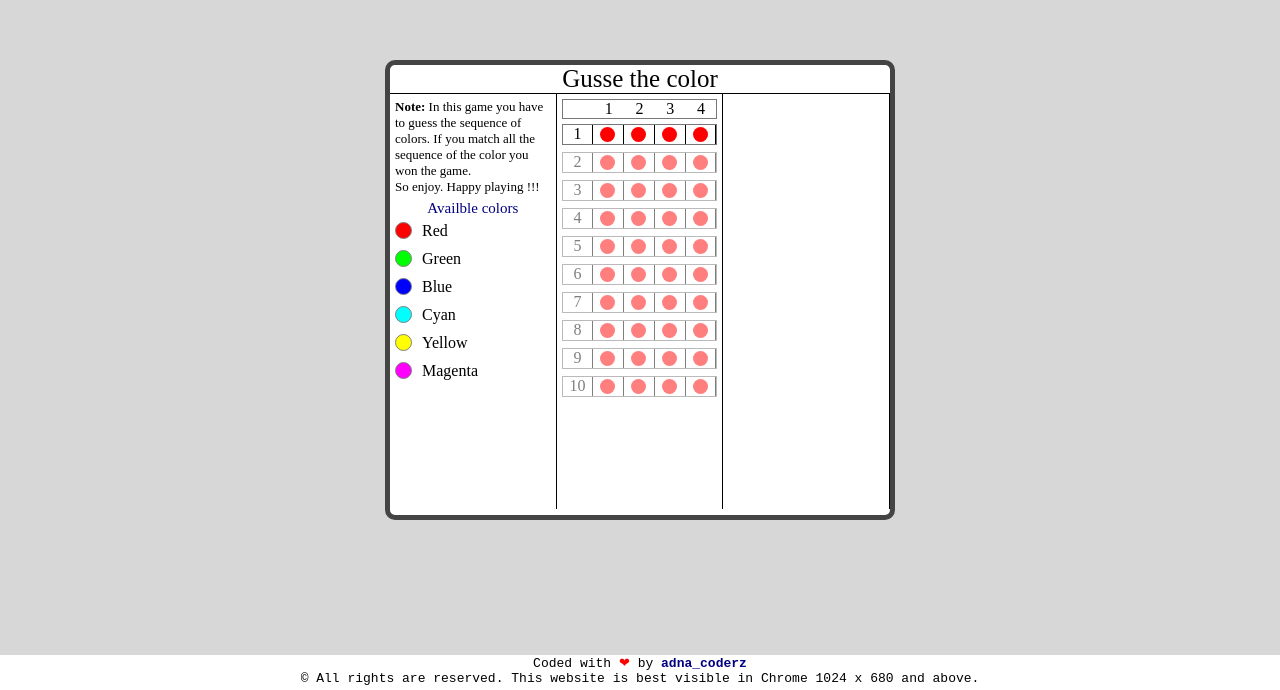
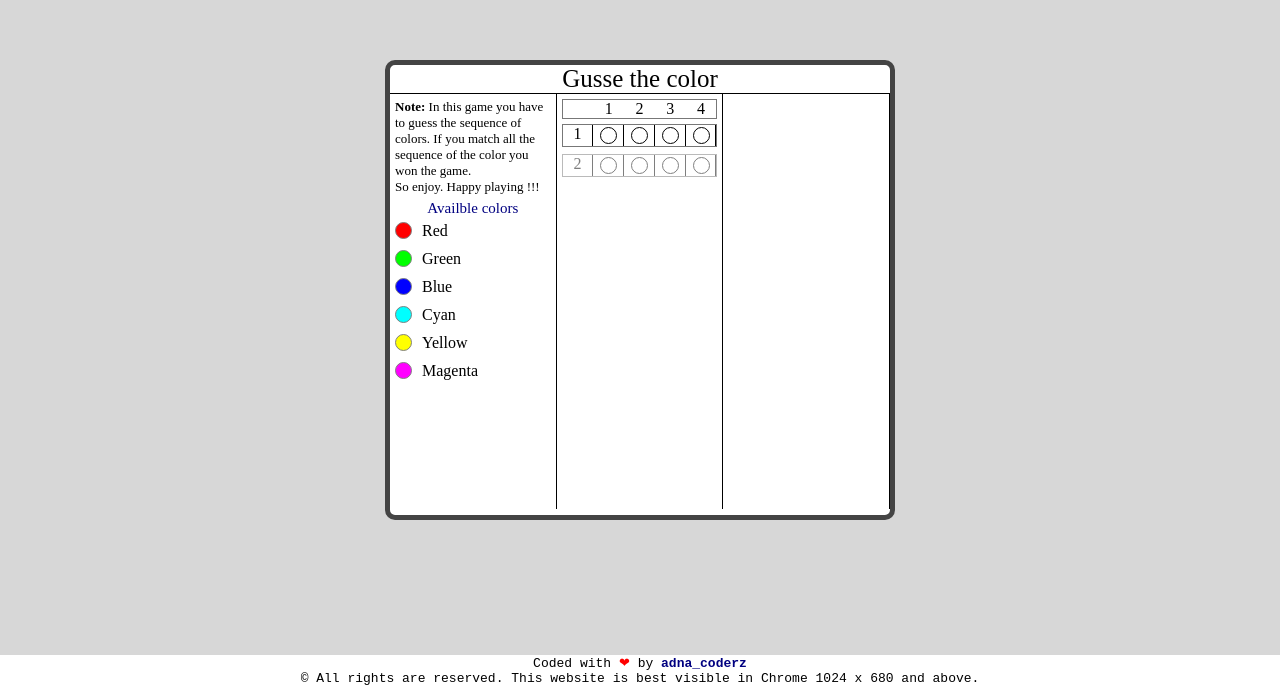
Before and after one commit to mujib2953/Agular_2_Practice, an Angular app in the folder guess-the-color/: page / in a window 1280 px wide. Shown: the part 110-800 px from the top of the page. Built offline with nearby package versions, Linux system fonts and the light colour scheme.

Commit message:
Added game object

```diff
--- a/guess-the-color/src/app/game-area/game-area.component.css
+++ b/guess-the-color/src/app/game-area/game-area.component.css
@@ -42,11 +42,12 @@
     border-right: 1px solid;
 }
 .circleDiv {
-    background: red;
+    /* background: red; */
     height: 15px;
     width: 15px;
     margin: 2px 0px 2px 7px;
     border-radius: 50%;
+    border: 1px solid;
 }
 .disable {
     opacity: 0.5;
--- a/guess-the-color/src/app/game-area/game-area.component.html
+++ b/guess-the-color/src/app/game-area/game-area.component.html
@@ -23,10 +23,12 @@
 			<div class="inline mDiv">4</div>
 		</div>
 
-		<div [ngClass]="{'row': true, 'disable': data != nActiveRound }" *ngFor="let data of aRound">
-			<div class="inline mDivS">{{ data }}</div>
+		<div [ngClass]="{'row': true, 'disable': data.nRoundNum != nActiveRound }" *ngFor="let data of aRound">
+
+			<div class="inline mDivS">{{ data.nRoundNum }}</div>
+
 			<div class="inline mDivS">
-				<div class="circleDiv"></div>
+				<div class="circleDiv {{ data.userSeq[ 0 ] }}"></div>
 			</div>
 			<div class="inline mDivS">
 				<div class="circleDiv"></div>
--- a/guess-the-color/src/app/game-area/game-area.component.ts
+++ b/guess-the-color/src/app/game-area/game-area.component.ts
@@ -15,8 +15,10 @@ export class GameAreaComponent implements OnInit {
 	constructor(
 		myService: MyCustomService
 	) {
-		this.aRound = myService.sharedData.aRoundCount;
+		this.aRound = myService.sharedData.aRoundData;
 		this.nActiveRound = myService.sharedData.nActiveRound;
+
+		myService.generateRoundColor();
 	}
 
 	ngOnInit() {
--- a/guess-the-color/src/app/my-custom.service.ts
+++ b/guess-the-color/src/app/my-custom.service.ts
@@ -7,16 +7,49 @@ export class MyCustomService {
 		textData: {
 			gameTitle: 'Gusse the color',
 		},
-		aRoundCount: Array( 10 ).fill(10).map( (x,i) => ( i + 1 ) ),
 		nActiveRound: 1,
+		allAvailableColor: [ 'Red', 'Green', 'Blue', 'Cyan', 'Yellow', 'Magenta' ],
+		aRoundData: [
+			{
+				nRoundNum: 1,
+				aGenSeq: [],
+				userSeq: [],
+				isPassed: false
+			},
+			{
+				nRoundNum: 2,
+				aGenSeq: [],
+				userSeq: [],
+				isPassed: false
+			}
+		]
 	};
 
-	constructor() { }
+	constructor() {
+		console.log( this );
+	}
 
-	log( sMsg: string ) {
+	log( sMsg: string ): void {
 
 		console.log( '%c ' + sMsg + ' ', 'background: black; color: white;' );
 
 	}
 
+	generateRoundColor(): void {
+		let nLen: number = this.sharedData.allAvailableColor.length;
+
+		for( let i in Array( 4 ).fill( 1 ) ) {
+
+			this.sharedData.aRoundData[ this.sharedData.nActiveRound - 1 ].aGenSeq[ i ] = this.sharedData.allAvailableColor[ this.getRandomIntInclusive( 0, nLen - 1 ) ];;
+
+		}
+
+	}
+
+	getRandomIntInclusive( min: number, max: number ): number {
+		min = Math.ceil(min);
+		max = Math.floor(max);
+		return Math.floor(Math.random() * (max - min + 1)) + min; //The maximum is inclusive and the minimum is inclusive
+	}
+
 }
```
